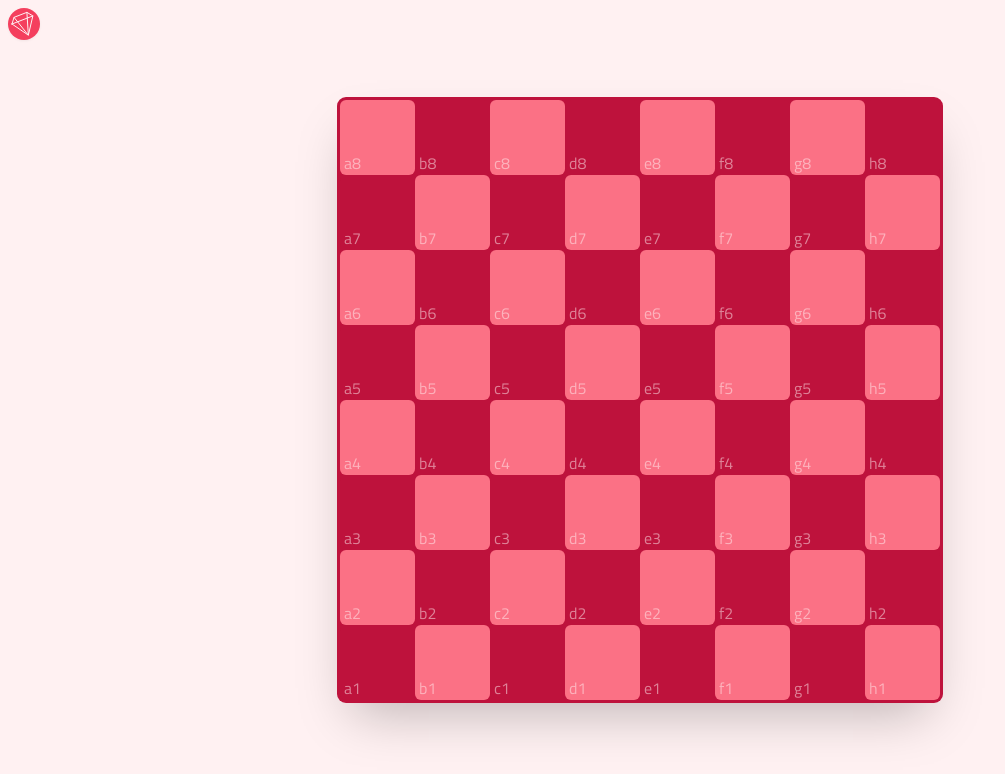
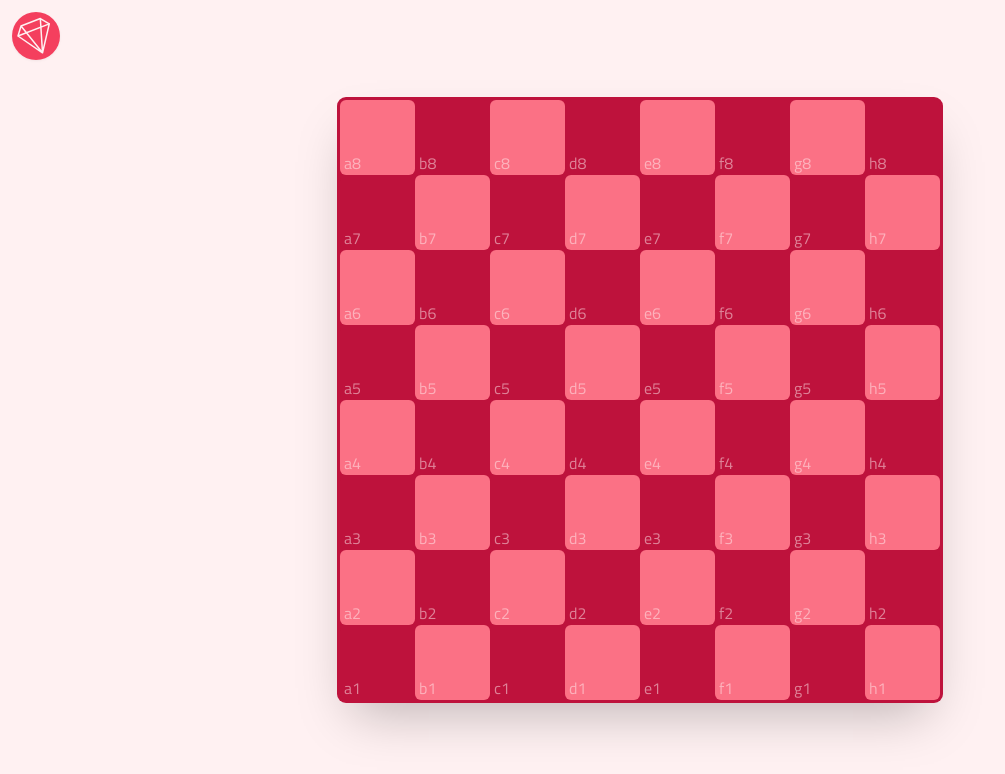
Before and after one commit to rubytree33/rubytree33.github.io, a Next.js app: page /chess in a window 1280 px wide. Shown: the top 774 px of the page, without its empty margins (0-1005 px from the left). Built offline with nearby package versions, Linux system fonts and the light colour scheme.

Commit message:
/chess logo positioning and size

```diff
--- a/src/components/logo.tsx
+++ b/src/components/logo.tsx
@@ -1,8 +1,6 @@
 import _ from 'lodash'
 
-const Logo = ({ className = "" }) => {
-  const size = 32  // side length of <svg>
-
+const Logo = ({ className = "", size = 32 }) => {
   const turn = 2*Math.PI  // full turn in radians
   const PHI = (Math.sqrt(5)+1)/2  // golden ratio
   // arc (radians) <-> subtended segment length (in unit circle)
--- a/src/pages/chess.tsx
+++ b/src/pages/chess.tsx
@@ -63,9 +63,9 @@ const Page: NextPage = () => {
       </div>
     </ViewportCentered>
 
-    <div className='absolute left-2 top-2'>
+    <div className='absolute left-3 top-3'>
       <Link href='/'>
-        <Logo className='z-50 drop-shadow-sm hover:brightness-150' />
+        <Logo size={48} className='z-50 drop-shadow-sm hover:brightness-150' />
       </Link>
     </div>
   </>
```
